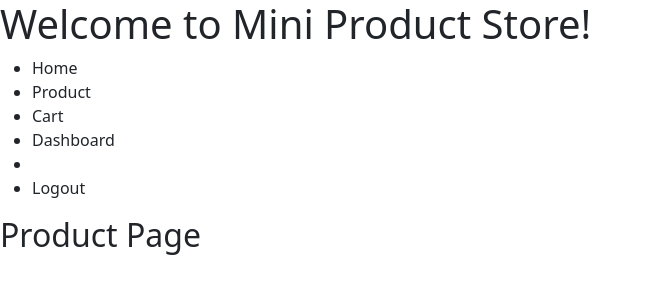
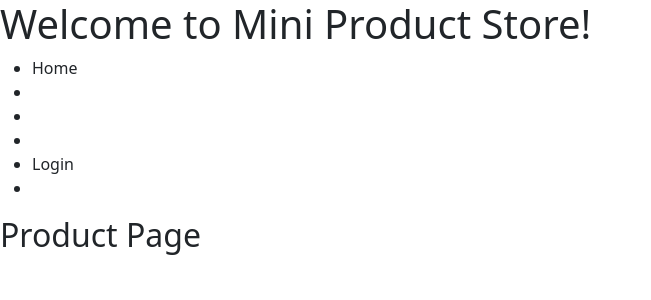
Before and after one commit to earlblamier/angular-mini-product-store, an Angular app: page /product in a window 1280 px wide. Shown: the top 300 px of the page, without its empty margins (0-651 px from the left). Built offline with nearby package versions, Linux system fonts and the light colour scheme.

Commit message:
update homepage with signals

```diff
--- a/src/app/app.component.html
+++ b/src/app/app.component.html
@@ -1,13 +1,17 @@
-<!-- app.component.html -->
 <h1>Welcome to Mini Product Store!</h1>
 <nav>
   <ul>
     <li><a routerLink="/" routerLinkActive="active">Home</a></li>
-    <li><a routerLink="/product" routerLinkActive="active" *ngIf="isAuthenticated">Product</a></li>
-    <li><a routerLink="/cart" routerLinkActive="active" *ngIf="isAuthenticated">Cart</a></li>
-    <li><a routerLink="/dashboard" routerLinkActive="active" *ngIf="isAuthenticated">Dashboard</a></li>
-    <li><a routerLink="/login" routerLinkActive="active" *ngIf="!isAuthenticated">Login</a></li>
-    <li><a (click)="logout()" *ngIf="isAuthenticated">Logout</a></li>
+    <!-- Show "Product" link only if authenticated -->
+    <li><a routerLink="/product" routerLinkActive="active" *ngIf="isAuthenticated()">Product</a></li>
+    <!-- Show "Cart" link only if authenticated -->
+    <li><a routerLink="/cart" routerLinkActive="active" *ngIf="isAuthenticated()">Cart</a></li>
+    <!-- Show "Dashboard" link only if authenticated -->
+    <li><a routerLink="/dashboard" routerLinkActive="active" *ngIf="isAuthenticated()">Dashboard</a></li>
+    <!-- Show "Login" link only if not authenticated -->
+    <li><a routerLink="/login" routerLinkActive="active" *ngIf="!isAuthenticated()">Login</a></li>
+    <!-- Show "Logout" link only if authenticated -->
+    <li><a (click)="logout()" *ngIf="isAuthenticated()">Logout</a></li>
   </ul>
 </nav>
 
--- a/src/app/auth/auth.service.ts
+++ b/src/app/auth/auth.service.ts
@@ -1,13 +1,12 @@
-// src/app/auth/auth.service.ts
 import { Injectable, signal } from '@angular/core';
 
 @Injectable({
-  providedIn: 'root'
+  providedIn: 'root',
 })
 export class AuthService {
-  private isAuthenticatedSignal = signal(false);  // Track authentication state
+  private isAuthenticatedSignal = signal(false); // Signal to track authentication state
 
-  constructor() { }
+  constructor() {}
 
   // Method to authenticate the user
   login(username: string, password: string): boolean {
@@ -16,21 +15,21 @@ export class AuthService {
 
     // Simple login check for demonstration (replace with real logic)
     if (username === 'admin' && password === 'password') {
-      this.isAuthenticatedSignal.set(true);  // Set as authenticated
+      this.isAuthenticatedSignal.set(true); // Set as authenticated
       return true;
     }
-    // If authentication fails, set to false (not really necessary since it's already done, but keeps the logic clear)
+    // If authentication fails
     this.isAuthenticatedSignal.set(false);
     return false;
   }
 
   // Getter for the authentication state
   get isAuthenticatedUser() {
-    return this.isAuthenticatedSignal;  // No function call needed
+    return this.isAuthenticatedSignal;  // Return the signal
   }
 
   // logout method
   logout() {
-    this.isAuthenticatedSignal.set(false);  // User logged out
+    this.isAuthenticatedSignal.set(false);  // Set the user as not authenticated
   }
 }
--- a/src/app/auth/login/login.component.html
+++ b/src/app/auth/login/login.component.html
@@ -1,5 +1,6 @@
-<!-- src/app/login/login.component.html -->
-<form (ngSubmit)="login()">
+<div class="login-container">
+  <h2>Login</h2>
+  <form (ngSubmit)="login()">
     <div>
       <label for="username">Username:</label>
       <input type="text" id="username" [(ngModel)]="username" name="username" required>
@@ -10,3 +11,4 @@
     </div>
     <button type="submit">Login</button>
   </form>
+</div>
--- a/src/app/auth/login/login.component.ts
+++ b/src/app/auth/login/login.component.ts
@@ -18,10 +18,14 @@ export class LoginPage {
   constructor(private authService: AuthService, private router: Router) {}
 
   login() {
-    if (this.authService.login(this.username, this.password)) {
-      this.router.navigate(['/product']);  // Redirect to Product page
+    if (this.username && this.password) {
+      if (this.authService.login(this.username, this.password)) {
+        this.router.navigate(['/product']);  // Redirect to Product page
+      } else {
+        alert('Invalid credentials!');
+      }
     } else {
-      alert('Invalid credentials!');
+      alert('Please fill in both username and password!');
     }
   }
 }
```
Also changed, not shown: src/app/app.component.ts (+5 -7 lines).
